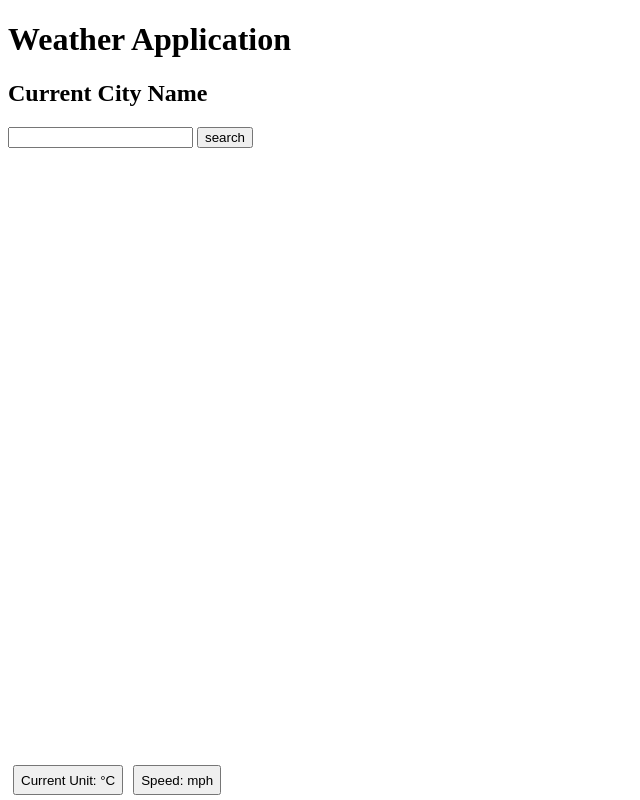
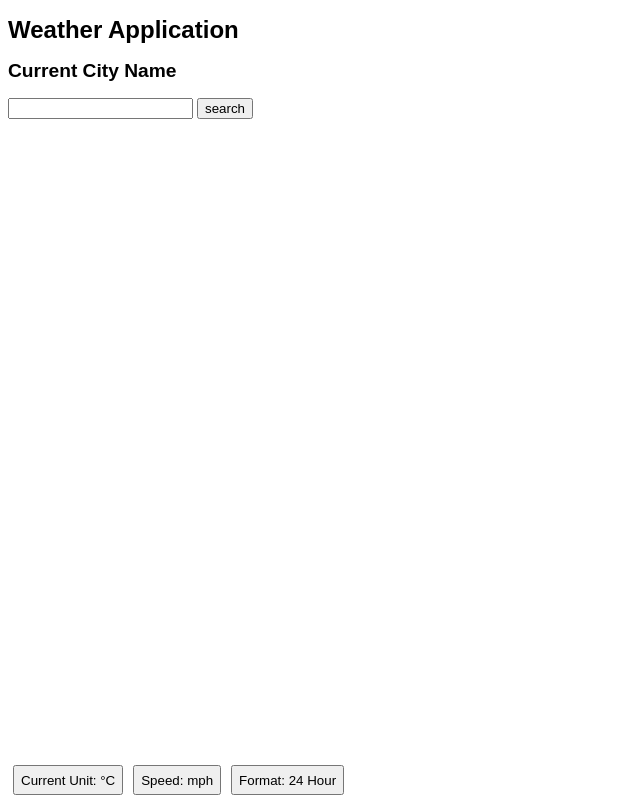
Before and after one commit to jxcg/tw-weather, a Flask app: page / in a window 1280 px wide. Shown: the whole page, without its empty margins (0-640 px from the left). Run offline with Flask 3, Linux system fonts and the light colour scheme.

Commit message:
Main: Added 24 Hour Time and 12 Hour Time Switching

```diff
--- a/static/script.js
+++ b/static/script.js
@@ -1,22 +1,41 @@
-let currentUnit = {'unit':'celsius', 'unitSymbol':'°C', 'windUnit':'mph'};
+let currentUnit = {'unit':'celsius', 'unitSymbol':'°C', 'windUnit':'mph', 'timeFormat':'24'};
 let data = null;
 searchAndUnits();
 
-function getForecastTime(epochTime, timezoneDifference, location) {
+function getForecastTime(epochTime, timezoneDifference, cityLocation, location) {
     // 1717272494, 3600 -> 1717272494+3600
     // get location specific forecast time
     timeAccountedForTimezoneMilli = epochTime + timezoneDifference * 1000;
     currentTimeNew = new Date(timeAccountedForTimezoneMilli);
-    console.log(timezoneDifference)
-    //return timezoneDifference/3600 >= 0 ? 'Current Local Time: ' + currentTimeNew.toUTCString() + '+' + timezoneDifference/3600
-    //: 'Current Local Time: ' + currentTimeNew.toUTCString() + timezoneDifference/3600;
-    return timezoneDifference/3600 >= 0 ? `Current Time in ${location} is ${currentTimeNew.toUTCString()}+${timezoneDifference/3600}` :
-    `Current Time in ${location} is ${currentTimeNew.toUTCString()}${timezoneDifference/3600}`
-
+    cityLocation = capitalizeFirstLetter(cityLocation);
+    [cityLocation] = cityLocation.split(',');
+    return timezoneDifference/3600 >=0 ? `Current Time in ${cityLocation}, ${location} is ${formatTime(currentTimeNew)} GMT+${timezoneDifference/3600}` : `Current Time in ${cityLocation}, ${location} is ${formatTime(currentTimeNew)} GMT${timezoneDifference/3600}`
 }
 
 
-function padTime(time) {
+function formatTime(date) {
+    switch (currentUnit['timeFormat']) {
+        case '12': {
+            let hours = date.getUTCHours();
+            let minutes = date.getUTCMinutes();
+            let ampm = hours >= 12 ? 'PM' : 'AM';
+            hours = hours % 12;
+            hours = hours ? hours : 12; // the hour '0' should be '12'
+            minutes = minutes < 10 ? '0'+ minutes : minutes;
+            let strTime = hours + ':' + minutes + ' ' + ampm;
+
+            return strTime;
+        }
+        default: {
+            let hours = date.getUTCHours();
+            let minutes = date.getUTCMinutes();
+            minutes = minutes < 10 ? '0'+ minutes : minutes;
+            return (hours + ':' + minutes);
+        }
+        }
+    }
+
+function padTime(time) { // adds zero to beginning of time
     // is time less than 10? true; add zero to time, else return time
     return time < 10 ? '0' + time : time;
 }
@@ -26,8 +45,21 @@ function convertEpochIntoPureTime(epochTime, timezoneDifference) {
     epochTime *=1000;
     timeAccountedForTimezoneMilli = epochTime + timezoneDifference * 1000;
     let date = new Date(timeAccountedForTimezoneMilli);
-    return padTime(date.getUTCHours()) + ':' + padTime(date.getUTCMinutes());
-
+    let currentHour = date.getUTCHours();
+    switch (currentUnit['timeFormat']) {
+        case '12': {
+            if (currentHour > 11) { // PM
+                currentHour = currentHour % 12
+                currentHour = currentHour ? currentHour : 12;
+                return currentHour + ':' + padTime(date.getUTCMinutes()) + " PM";
+            }
+            // AM
+            return currentHour + ':' + padTime(date.getUTCMinutes()) + " AM";
+        }
+        default: {
+            return padTime(date.getUTCHours()) + ':' + padTime(date.getUTCMinutes());
+        }
+    }
 }
 
 
@@ -51,7 +83,23 @@ function toggleTempUnit() {
         displayWeatherData(data);
     }
     document.getElementById('changeUnit').innerText = 'Current Unit: ' + currentUnit['unitSymbol'];
+}
 
+function toggleTimeUnit() {
+    switch (currentUnit['timeFormat']) {
+        case '24': {
+            currentUnit['timeFormat'] = '12';
+            break;
+        }
+        default: {
+            currentUnit['timeFormat'] = '24';
+            break;
+        }
+    }
+    if (data) {
+        displayWeatherData(data);
+    }
+    document.getElementById('changeTimeFormat').innerText = `Format: ${currentUnit['timeFormat']} Hour`;
 }
 
 // toggle speeds
@@ -116,7 +164,7 @@ async function fetchData(city) {
 
 function capitalizeFirstLetter(string) {
     // capitalises the first letter, and constructs the rest of the word together
-    return string.charAt(0).toUpperCase() + string.slice(1);
+    return string.split(' ').map(word => word.charAt(0).toUpperCase() + word.slice(1)).join(' ');
 }
 
 function removeCharacter(originalCityWithPlace) {
@@ -126,6 +174,7 @@ function removeCharacter(originalCityWithPlace) {
 function searchAndUnits() {
     document.getElementById('changeUnit').addEventListener('click', toggleTempUnit);
     document.getElementById('changeSpeedUnit').addEventListener('click', toggleWindSpeedUnit);
+    document.getElementById('changeTimeFormat').addEventListener('click', toggleTimeUnit)
     document.getElementById('searchButton').addEventListener('click', handleSearch);
     document.getElementById('citySearch').addEventListener('keypress', function(e) {
         if (e.key==='Enter') {
@@ -169,7 +218,7 @@ async function handleSearch() {
                 console.log('Not displaying')
             }
             else {
-                displayWeatherData(data);
+                displayWeatherData(data, city);
             }
         }
         catch (error) {
@@ -180,8 +229,8 @@ async function handleSearch() {
 };
 
 
-function displayWeatherData(data) {
-    const localForecastTimeString = getForecastTime(Date.now(), data.timezone, data.country);
+function displayWeatherData(data, cityLocation) {
+    const localForecastTimeString = getForecastTime(Date.now(), data.timezone, cityLocation, data.country);
     document.getElementById('timestamp').innerText = localForecastTimeString;
     switch(currentUnit['unit']) {
         case 'fahrenheit': {
--- a/static/style.css
+++ b/static/style.css
@@ -1,3 +1,14 @@
+.header {
+    font-family: Arial, Helvetica, sans-serif;
+    font-size: x-large;
+}
+
+#cityName {
+    font-family: Arial, Helvetica, sans-serif;
+    font-size: larger;
+
+}
+
 #mainWeatherDetails {
     display: flex;
     align-items: center;
@@ -12,7 +23,8 @@
     display: flex;
     padding: 5px;
 }
-#changeUnit, #changeSpeedUnit {
+
+#changeUnit, #changeSpeedUnit, #changeTimeFormat {
     height: 30px;
     margin-right: 10px;
 }
--- a/templates/index.html
+++ b/templates/index.html
@@ -7,7 +7,7 @@
     <link rel='stylesheet' href="/static/style.css">
 </head>
 <body>
-    <h1>Weather Application</h1>
+    <h1 class="header">Weather Application</h1>
     <div id="userInput">
         <h2 id="cityName">Current City Name</h2>
         <input type="text" id="citySearch">
@@ -35,6 +35,7 @@
     <footer id="footer">
         <button type='button' id="changeUnit">Current Unit: °C</button>
         <button type='button' id="changeSpeedUnit">Speed: mph</button>
+        <button type='button' id="changeTimeFormat">Format: 24 Hour</button>
         <span id="timestamp"></span>
     </footer>
 </body>
```
